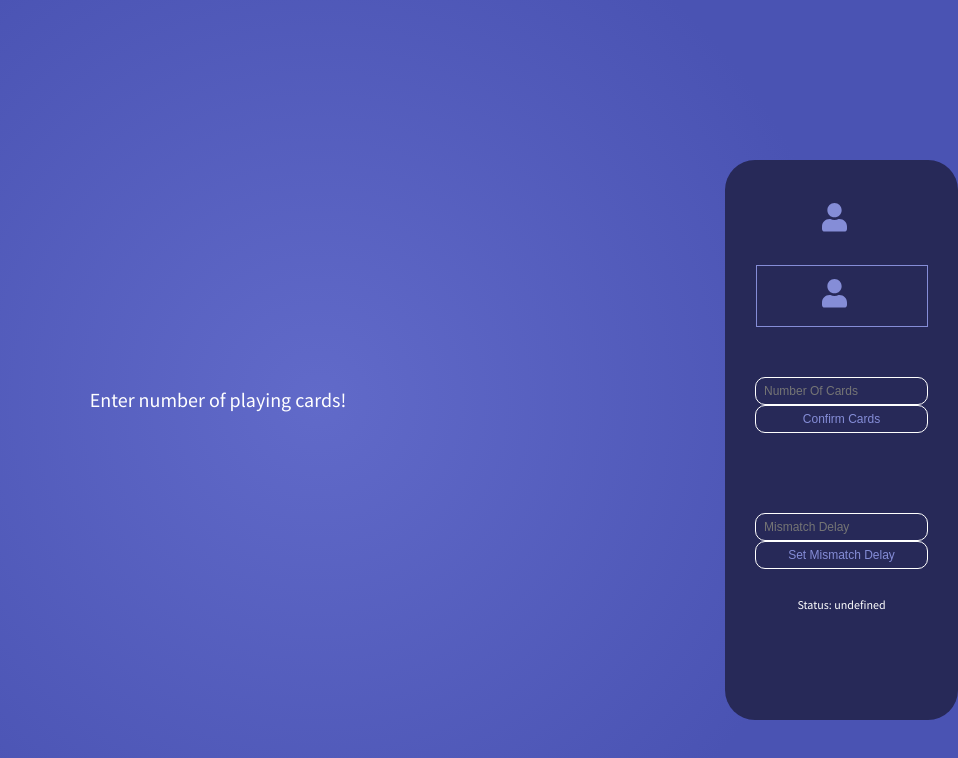
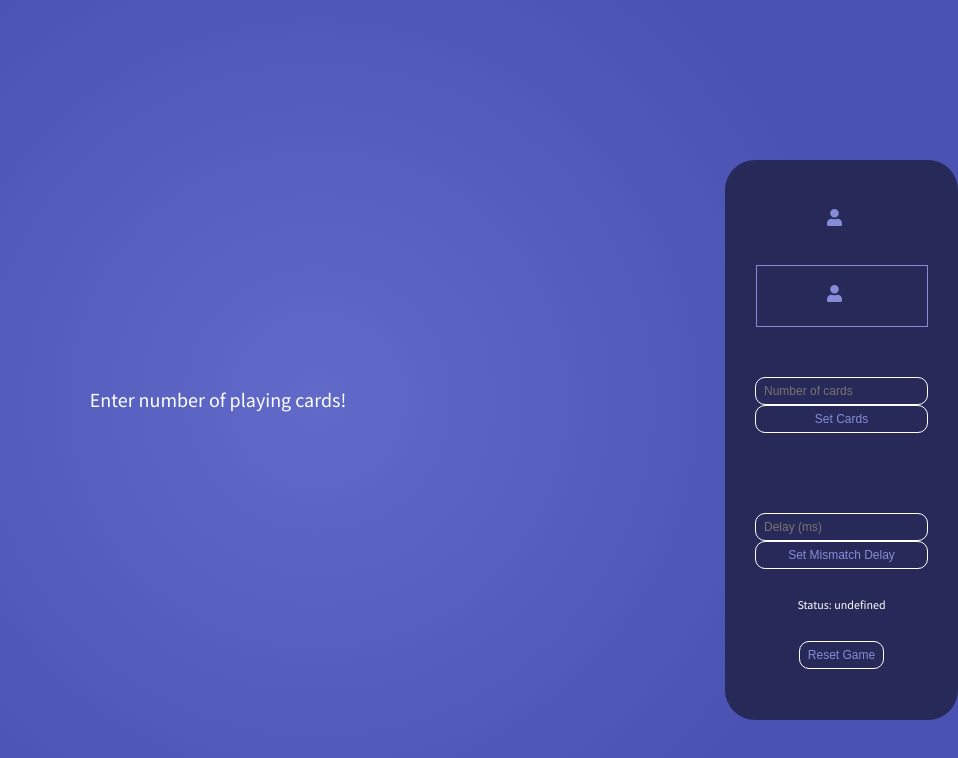
Before and after one commit to JohnPhamDeveloper/memory-game, a React (Create React App) app in the folder memorygame/: page /game in a window 1280 px wide. Shown: the top 758 px of the page, without its empty margins (322-1280 px from the left). Built offline with nearby package versions, Linux system fonts and the light colour scheme; no server answers.

Commit message:
Add game reset

```diff
--- a/memorygame/src/components/Cards.js
+++ b/memorygame/src/components/Cards.js
@@ -10,6 +10,7 @@ const Cards = ({
   emitCardClicked,
   socket,
   isCurrentTurn,
+  status,
 }) => {
   const [cards, setCards] = useState([]); // Card components
   const [blockMouse, setBlockMouse] = useState(false);
@@ -23,17 +24,28 @@ const Cards = ({
   const timeoutRef = useRef(null); // When wrong cards are selected, show them for a bit before flipping
 
   useEffect(() => {
-    console.log('UPDATEDDD');
-    console.log(cardSocketDatas);
-    if (cardSocketDatas) {
-      console.log('generate');
-      generateCards();
-    }
     socket.on('cardClicked', data => {
       // Set the card to be clicked
       console.log('ths card was clicked', data);
       showCardInDeck(data);
     });
+  }, []);
+
+  useEffect(() => {
+    if (status === 'Game Resetted') {
+      setCardsJustGenerated(true);
+      setCurrentSelectedCards([]);
+      setPreviouslySelectedCards([]);
+      setCards([]);
+    }
+  }, [status]);
+
+  useEffect(() => {
+    console.log('UPDATEDDD');
+    console.log(cardSocketDatas);
+    if (cardSocketDatas) {
+      generateCards();
+    }
   }, [cardSocketDatas]);
 
   const showCardInDeck = index => {
--- a/memorygame/src/components/InputButton.js
+++ b/memorygame/src/components/InputButton.js
@@ -1,28 +1,30 @@
-import React from 'react';
-import PropTypes from 'prop-types';
+// import React from 'react';
+// import PropTypes from 'prop-types';
 
-const InputButton = ({ inputFor, onClick }) => {
-  const inputForToLower = inputFor.toLowerCase();
+// const InputButton = ({ inputFor, onClick }) => {
+//   const inputForToLower = inputFor.toLowerCase();
+//   const classNameSplit = inputFor.split(' ');
+//   const classNameJoin = classNameSplit.join('');
 
-  return (
-    <input
-      className={`${inputForToLower}-button`}
-      type="button"
-      name={`${inputForToLower}-button`}
-      onClick={onClick}
-      value={inputFor}
-    />
-  );
-};
+//   return (
+//     <input
+//       className={`${inputForToLower}-button`}
+//       type="button"
+//       name={`${inputForToLower}-button`}
+//       onClick={onClick}
+//       value={inputFor}
+//     />
+//   );
+// };
 
-InputButton.propTypes = {
-  inputFor: PropTypes.string,
-  onClick: PropTypes.func,
-};
+// InputButton.propTypes = {
+//   inputFor: PropTypes.string,
+//   onClick: PropTypes.func,
+// };
 
-InputButton.defaultProps = {
-  inputFor: 'NULL',
-  onClick: () => {},
-};
+// InputButton.defaultProps = {
+//   inputFor: 'NULL',
+//   onClick: () => {},
+// };
 
-export default InputButton;
+// export default InputButton;
--- a/memorygame/src/components/InputText.js
+++ b/memorygame/src/components/InputText.js
@@ -1,40 +1,39 @@
-import React from 'react';
-import PropTypes from 'prop-types';
+// import React from 'react';
+// import PropTypes from 'prop-types';
 
-const InputText = ({ ref, inputFor, value, onChange }) => {
-  const inputForToLower = inputFor.toLowerCase();
-  const classNameSplit = inputFor.split(' ');
-  const classNameJoin = classNameSplit.join('');
-  console.log(classNameJoin);
+// const InputText = ({ ref, inputFor, value, onChange }) => {
+//   const inputForToLower = inputFor.toLowerCase();
+//   const classNameSplit = inputFor.split(' ');
+//   const classNameJoin = classNameSplit.join('');
 
-  return (
-    <input
-      className={`${classNameJoin}-input`}
-      type="text"
-      name={`${classNameJoin}-input`}
-      value={value}
-      placeholder={inputFor}
-      onChange={onChange}
-      ref={ref}
-    />
-  );
-};
+//   return (
+//     <input
+//       className={`${classNameJoin}-input`}
+//       type="text"
+//       name={`${classNameJoin}-input`}
+//       value={value}
+//       placeholder={inputFor}
+//       onChange={onChange}
+//       ref={ref}
+//     />
+//   );
+// };
 
-InputText.propTypes = {
-  inputFor: PropTypes.string,
-  value: PropTypes.oneOfType([PropTypes.string, PropTypes.number]),
-  onChange: PropTypes.func,
-  ref: PropTypes.oneOfType([
-    PropTypes.func,
-    PropTypes.shape({ current: PropTypes.instanceOf(Element) }),
-  ]),
-};
+// InputText.propTypes = {
+//   inputFor: PropTypes.string,
+//   value: PropTypes.oneOfType([PropTypes.string, PropTypes.number]),
+//   onChange: PropTypes.func,
+//   ref: PropTypes.oneOfType([
+//     PropTypes.func,
+//     PropTypes.shape({ current: PropTypes.instanceOf(Element) }),
+//   ]),
+// };
 
-InputText.defaultProps = {
-  inputFor: 'NULL',
-  value: '',
-  onChange: () => {},
-  ref: () => {},
-};
+// InputText.defaultProps = {
+//   inputFor: 'NULL',
+//   value: '',
+//   onChange: () => {},
+//   ref: () => {},
+// };
 
-export default InputText;
+// export default InputText;
--- a/memorygame/src/components/User.scss
+++ b/memorygame/src/components/User.scss
@@ -30,7 +30,7 @@
   }
 
   & .fa-user {
-    width: 25px;
+    width: 15px;
     margin-right: 15px;
   }
 }
--- a/memorygame/src/pages/Game.js
+++ b/memorygame/src/pages/Game.js
@@ -2,35 +2,22 @@ import React, { useState, useEffect } from 'react';
 import socketIOClient from 'socket.io-client';
 import './Game.scss';
 import Cards from '../components/Cards';
-import InputText from '../components/InputText';
-import InputButton from '../components/InputButton';
+//import InputText from '../components/InputText';
+//import InputButton from '../components/InputButton';
 import User from '../components/User';
 
 const socket = socketIOClient('http://localhost:4000');
 
 const Game = ({ username }) => {
   const [numberOfCardsField, setNumberOfCardsField] = useState('');
-  const [numberOfCardsSubmit, setNumberOfCardsSubmit] = useState(0);
-  const [numberOfCardsSubmitSocket, setNumberOfCardsSubmitSocket] = useState(0);
-
   const [mismatchDelayField, setMismatchDelayField] = useState('');
   const [mismatchDelaySubmit, setMismatchDelaySubmit] = useState(2000);
-  const [mismatchDelaySubmitSocket, setMismatchDelaySubmitSocket] = useState(2000);
-
   const [otherPlayerName, setOtherPlayerName] = useState('');
-
   const [gameState, setGameState] = useState({});
   const [cardSocketDatas, setCardSocketDatas] = useState([]);
 
-  // Check if it is the current turn of THIS player
-  // 1) server will emit the username of whoevers turn it is currently
-  // 2) If the emitted name is not THIS player, then block input for everything...
-  // 3) Next players turn when two cards have been selected...
-
   useEffect(() => {
     socket.emit('playersUpdate', username);
-    // socket.on('position', data => console.log(data));
-    // socket.on('playerJoin', data => console.log(data));
     socket.on('gameState', data => {
       console.log('my data');
       console.log(data);
@@ -39,7 +26,6 @@ const Game = ({ username }) => {
       setOtherPlayerName(otherPlayer);
     });
     socket.on('mismatchDelayUpdate', data => setMismatchDelaySubmit(data));
-
     socket.on('cardUpdate', data => {
       console.log('renreder');
       setCardSocketDatas(data);
@@ -49,8 +35,6 @@ const Game = ({ username }) => {
   useEffect(() => {
     console.log(cardSocketDatas);
   }, [cardSocketDatas]);
-
-  // When turn changes to this playrs turn, render the border box...
 
   // useEffect(() => {
   //   console.log(gameState);
@@ -78,6 +62,7 @@ const Game = ({ username }) => {
         emitCardClicked={emitCardClicked}
         isCurrentTurn={gameState.currentPlayerTurnName === username}
         socket={socket}
+        status={gameState.status}
       />
     );
   };
@@ -85,14 +70,18 @@ const Game = ({ username }) => {
   const emitTurnFinished = () => socket.emit('turnFinished', username);
   const emitCardClicked = index => socket.emit('cardClicked', index);
 
+  const onResetGameSubmit = () => {
+    // 1) Must reset both players score in server
+    socket.emit('reset', true);
+
+    // 2) Reset local variables
+  };
+
   const onConfirmCardsSubmit = () => {
-    console.log(numberOfCardsField);
-    //setNumberOfCardsSubmitSocket(numberOfCardsField);
     socket.emit('cardUpdate', numberOfCardsField);
   };
 
   const onDelaySubmit = () => {
-    //setMismatchDelaySubmitSocket(mismatchDelayField);
     socket.emit('mismatchDelayUpdate', mismatchDelayField);
   };
 
@@ -125,25 +114,53 @@ const Game = ({ username }) => {
 
         {/* Number of cards */}
         <div className="number-of-cards-field">
-          <InputText
-            inputFor="Number Of Cards"
+          <input
+            className="number-of-cards-input"
+            type="text"
+            name="number-of-cards-input"
             value={numberOfCardsField}
+            placeholder="Number of cards"
             onChange={onCardNumberChange}
           />
-          <InputButton inputFor="Confirm Cards" onClick={onConfirmCardsSubmit} />
+          <input
+            className="confirm-cards-button"
+            type="button"
+            name="confirm-cards-button"
+            value="Set Cards"
+            onClick={onConfirmCardsSubmit}
+          />
         </div>
 
         {/* Mismatch delay */}
         <div className="mismatch-delay-field">
-          <InputText
-            inputFor="Mismatch Delay"
+          <input
+            className="mismatch-delay-input"
+            type="text"
+            name="mismatch-delay-input"
             value={mismatchDelayField}
+            placeholder="Delay (ms)"
             onChange={onDelayChange}
           />
-          <InputButton inputFor="Set Mismatch Delay" onClick={onDelaySubmit} />
+          <input
+            className="mismatch-delay-button"
+            type="button"
+            name="mismatch-delay-button"
+            value="Set Mismatch Delay"
+            onClick={onDelaySubmit}
+          />
         </div>
 
+        {/* Game status display */}
         <div className="game-state">{`Status: ${gameState.status}`}</div>
+
+        {/* Reset Button */}
+        <input
+          className="reset-game-button"
+          type="button"
+          name="reset-game-button"
+          value="Reset Game"
+          onClick={onResetGameSubmit}
+        />
       </div>
     </div>
   );
--- a/memorygame/src/pages/Game.scss
+++ b/memorygame/src/pages/Game.scss
@@ -19,10 +19,6 @@
   background: rgb(97, 106, 201);
   background: radial-gradient(circle, rgba(97, 106, 201, 1) 0%, rgba(74, 83, 179, 1) 71%);
 
-  & div {
-    //color: #858dd7;
-  }
-
   & .history {
     color: #858dd7;
     background: #272958;
@@ -35,8 +31,9 @@
     align-items: center;
   }
 
-  & .play-area {
-    //background: red;
+  & .reset-game-button {
+    margin-top: 30px;
+    pointer-events: all;
   }
 }
 
@@ -56,9 +53,4 @@
     padding: 30px;
     margin-top: 20px;
   }
-
-  & .MismatchDelay-input,
-  .SetMismatchDelay-input {
-    //width: 100px;
-  }
 }
--- a/memorygame/src/pages/Login.js
+++ b/memorygame/src/pages/Login.js
@@ -23,8 +23,23 @@ const Login = ({ setUsername }) => {
   return (
     <div className="login-page">
       <form className="login-form">
-        <InputText inputFor="Username" value={usernameField} onChange={onUsernameChange} />
-        <InputButton inputFor="Login" onClick={onSubmit} />
+        <input
+          className="username-input"
+          type="text"
+          name="username-input"
+          value={usernameField}
+          placeholder="Username"
+          onChange={onUsernameChange}
+        />
+        {/* <InputText inputFor="Username" value={usernameField} onChange={onUsernameChange} />
+        <InputButton inputFor="Login" onClick={onSubmit} /> */}
+        <input
+          className="login-button"
+          type="button"
+          name="login-button"
+          value="Login"
+          onClick={onSubmit}
+        />
       </form>
     </div>
   );
```
Also changed, not shown: 1 other file (tests, documents, lock files or other folders).
